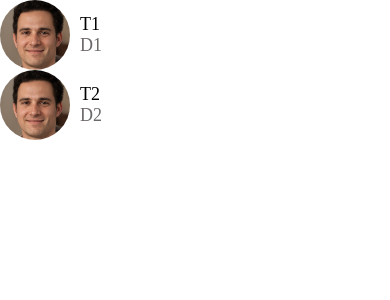
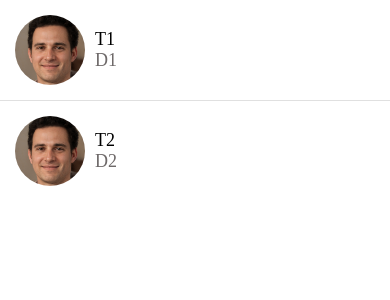
Before and after one commit to PasanMadhuranga/DoneWithIt, a React Native app: screen / in a window 390 px wide. Shown: the top 300 px of the page. Built offline with nearby package versions, Linux system fonts and the light colour scheme.

Commit message:
ListItem Separator

```diff
--- a/app/components/ListItem.js
+++ b/app/components/ListItem.js
@@ -19,6 +19,7 @@
 const styles = StyleSheet.create({
   container: {
     flexDirection: "row",
+    padding: 15,
   },
   image: {
     width: 70,
--- /dev/null
+++ b/app/components/ListItemSeparator.js
@@ -0,0 +1,16 @@
+import { View, StyleSheet } from "react-native";
+import colors from "../config/colors";
+
+function ListItemSeparator(props) {
+  return <View style={styles.separator} />;
+}
+
+const styles = StyleSheet.create({
+  separator: {
+    width: "100%",
+    height: 1,
+    backgroundColor: colors.light,
+  },
+});
+
+export default ListItemSeparator;
--- a/app/config/colors.js
+++ b/app/config/colors.js
@@ -4,4 +4,5 @@
     black: "#000",
     white: "#fff",
     medium: "#6e6969",
+    light: "#e0e0e0",
 }
--- a/app/screens/MessagesScreen.js
+++ b/app/screens/MessagesScreen.js
@@ -1,8 +1,9 @@
 import React from "react";
-import { FlatList } from "react-native";
+import { FlatList, View } from "react-native";
 
 import ListItem from "../components/ListItem";
 import Screen from "../components/Screen";
+import ListItemSeparator from "../components/ListItemSeparator";
 
 const messages = [
   {
@@ -32,6 +33,7 @@
             image={item.image}
           />
         )}
+        ItemSeparatorComponent={ListItemSeparator}
       />
     </Screen>
   );
```
